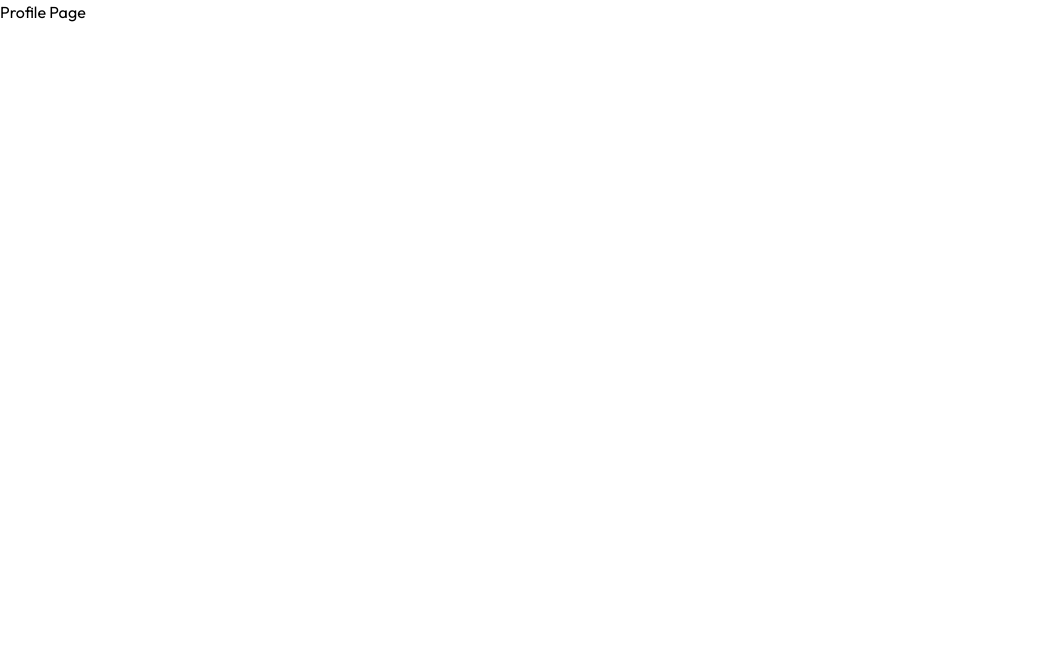
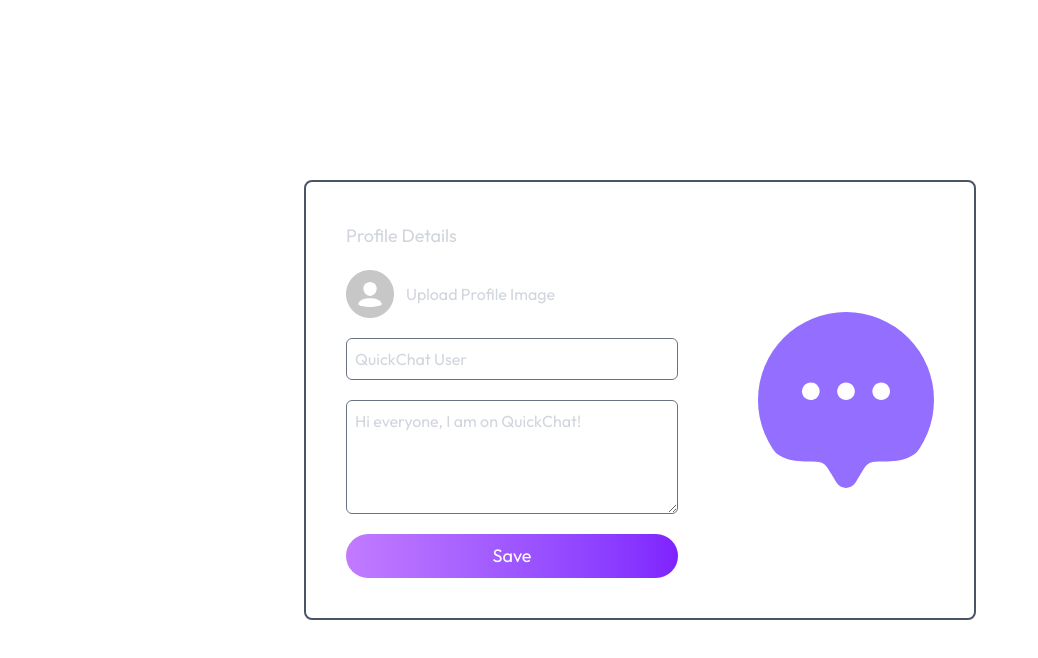
Before and after one commit to rexparmar/Realtime-Chatapp, a React (Vite) app: page /profile in a window 1280 px wide. Shown: the top 658 px of the page, without its empty margins (0-1038 px from the left). Built offline with nearby package versions, Linux system fonts and the light colour scheme.

Commit message:
UI done.

```diff
--- a/src/components/Sidebar.jsx
+++ b/src/components/Sidebar.jsx
@@ -21,7 +21,7 @@
             />
             <div className="absolute top-full right-0 z-20 w-32 p-5 rounded:md bg-[#282142] border border-gray-600 text-gray-100 hidden group-hover:block">
               <p
-                onClick={() => navigate("/")}
+                onClick={() => navigate("/profile")}
                 className="cursor-pointer text-sm"
               >
                 Edit Profile
--- a/src/pages/ProfilePage.jsx
+++ b/src/pages/ProfilePage.jsx
@@ -1,9 +1,36 @@
-import React from 'react'
+import React, { useState } from 'react'
+import assets from '../assets/assets'
+import { useNavigate } from 'react-router-dom';
 
 const ProfilePage = () => {
+
+  const [selectedImage, setSelectedImage] = useState(null);
+  const navigate = useNavigate();
+  const [name, setName] = useState("QuickChat User")
+  const [bio, setBio] = useState("Hi everyone, I am on QuickChat!")
+  const handleSubmit=async (e) =>{
+    e.preventDefault();
+    navigate('/');
+  }
+
   return (
-    <div>
-      <h1>Profile Page</h1>
+    <div className='min-h-screen bg-cover bg-no-repeat flex items-center justify-center'>
+      <div className='w-5/6 max-w-2xl backdrop-blur-2xl text-gray-300 border-2 border-gray-600 flex items-center justify between max-sm:flex-col-reverse rounded-lg'>
+        <form onSubmit={handleSubmit} action="" className='flex flex-col gap-5 p-10 flex-1'>
+          <h3 className='text-lg'>Profile Details</h3>
+          <label htmlFor="avatar" className='flex items-center gap-3 cursor-pointer'>
+            <input onChange={(e)=>setSelectedImage(e.target.files[0])} type="file" id="avatar" accept='.png, .jpg, .jpeg' hidden/>
+            <img src={selectedImage ? URL.createObjectURL(selectedImage) : assets.avatar_icon} alt="" className={`w-12 h-12 ${selectedImage && 'rounded-full'}`}/>
+            Upload Profile Image
+          </label>
+          <input onChange={(e)=>setName(e.target.value)} value={name} type="text" required placeholder='Your Name' className='p-2 border border-gray-500 rounded-md focus:outline-none focus:ring-2 focus:ring-violet-500'/>
+          <textarea onChange={(e)=>setBio(e.target.value)} value={bio} placeholder='Write profile bio' required className='p-2 border border-gray-500 rounded-md focus:outline-none focus:ring-2 focus:ring-violet-500' rows={4}></textarea>
+          <button type='submit' className='bg-gradient-to-r from-purple-400 to-violet-600 text-white p-2 rounded-full text-lg cursor-pointer'>Save</button>
+
+        </form>
+          <img src={assets.logo_icon} alt="" className='max-w-44 aspect-square rounded-full mx-10 max-sm:mt-10'/>
+      </div>
+
     </div>
   )
 }
```
